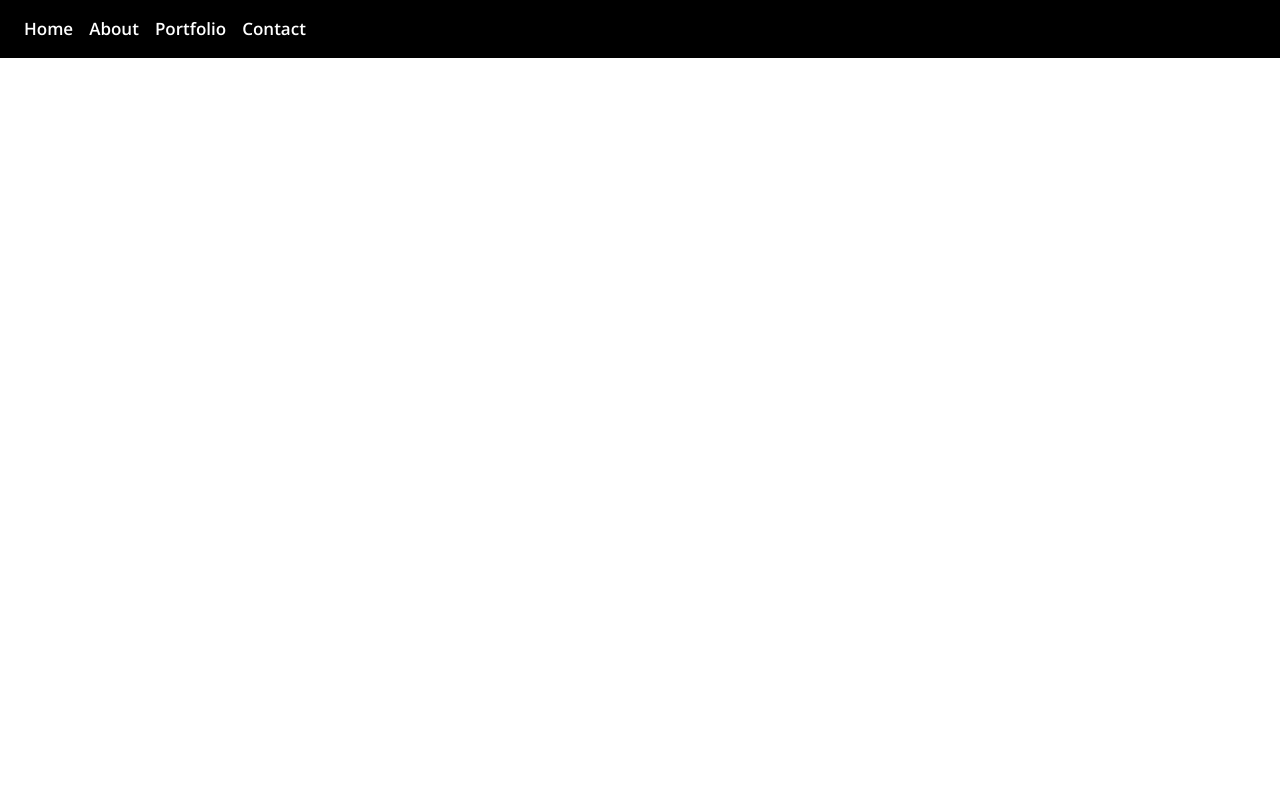
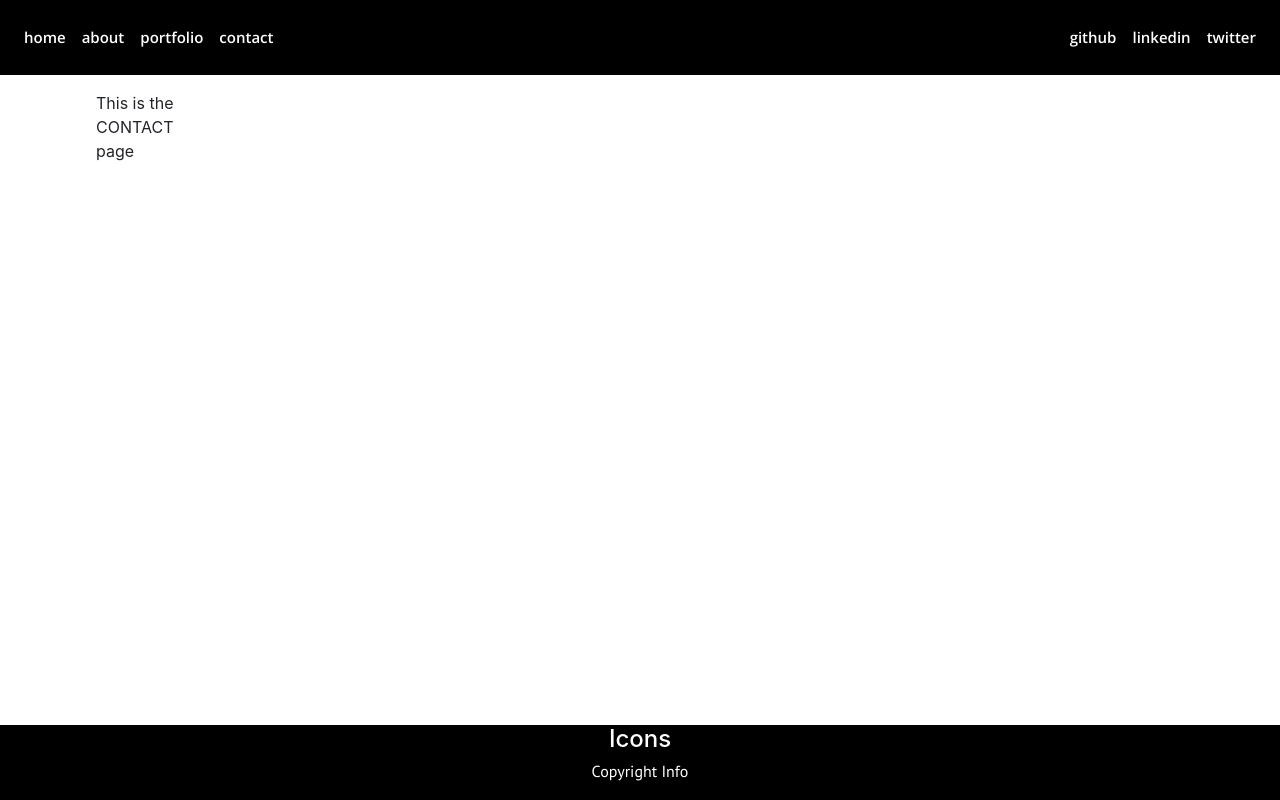
Before and after one commit to patruq/patruq.github.io, a React (Create React App) app in the folder personal-website/: page /routes/contact in a window 1280 px wide. Built offline with nearby package versions, Linux system fonts and the light colour scheme.

Commit message:
layout, navbar, footer

```diff
--- a/personal-website/package.json
+++ b/personal-website/package.json
@@ -12,6 +12,7 @@
     "react-dom": "^16.13.1",
     "react-router-dom": "^5.2.0",
     "react-scripts": "3.4.3",
+    "social-media-icons-react": "^1.1.2",
     "styled-components": "^5.2.0"
   },
   "scripts": {
--- a/personal-website/public/index.html
+++ b/personal-website/public/index.html
@@ -8,6 +8,7 @@
           integrity="sha384-fnmOCqbTlWIlj8LyTjo7mOUStjsKC4pOpQbqyi7RrhN7udi9RwhKkMHpvLbHG9Sr"
           crossorigin="anonymous">
     <link href="https://fonts.googleapis.com/css2?family=Open+Sans:wght@600&display=swap" rel="stylesheet">
+    <link href="https://fonts.googleapis.com/css2?family=PT+Sans&display=swap" rel="stylesheet">
     <meta name="viewport" content="width=device-width, initial-scale=1" />
     <meta name="theme-color" content="#000000" />
     <meta
@@ -29,7 +30,7 @@
       work correctly both with client-side routing and a non-root public URL.
       Learn how to configure a non-root public URL by running `npm run build`.
     -->
-    <title>React App</title>
+    <title>Create Title</title>
   </head>
   <body>
     <noscript>You need to enable JavaScript to run this app.</noscript>
--- a/personal-website/src/App.css
+++ b/personal-website/src/App.css
@@ -36,3 +36,7 @@
     transform: rotate(360deg);
   }
 }
+
+body {
+  margin: 0 auto;
+}
--- a/personal-website/src/App.js
+++ b/personal-website/src/App.js
@@ -1,13 +1,13 @@
 import React from 'react';
-import logo from './logo.svg';
 import './App.css';
 import '../node_modules/bootstrap/dist/css/bootstrap.min.css';
 import { BrowserRouter as Router, Route, Switch } from "react-router-dom";
 import { NavigationBar } from './components/nav-bar';
-import { Home } from './components/home'
-import { About } from './components/about'
-import { Portfolio} from './components/portfolio'
-import { Contact} from './components/contact'
+import Footer from './components/footer';
+import { Home } from './components/routes/home'
+import { About } from './components/routes/about'
+import { Portfolio} from './components/routes/portfolio'
+import { Contact} from './components/routes/contact'
 
 function App() {
   return (
@@ -16,11 +16,13 @@
         <NavigationBar />
         <Switch>
           <Route exact path="/" component={Home} />
-          <Route path="/about" component={About} />
-          <Route path="/portfolio" component={Portfolio} />
-          <Route path="/contact" component={Contact} />
+          <Route path="/routes/about" component={About} />
+          <Route path="/routes/portfolio" component={Portfolio} />
+          <Route path="/routes/contact" component={Contact} />
         </Switch>
       </Router>
+    <div className="page-container"></div>
+    <Footer />
     </React.Fragment>
   );
 }
--- /dev/null
+++ b/personal-website/src/assets/css/footer.css
@@ -0,0 +1,15 @@
+.copyright {
+    font-family: PT Sans;
+}
+
+.main-footer {
+    background-color: black;
+    background-size: 100% 100%;
+    bottom: 0;
+    color: white;
+    height: 75px;
+    margin: 0 auto;
+    position: absolute;
+    width: 100%;
+    text-align: center;
+}
--- /dev/null
+++ b/personal-website/src/components/footer.js
@@ -0,0 +1,17 @@
+import React from 'react';
+import '../assets/css/footer.css'
+
+const Feature = () => {
+    return (
+        <div className="main-footer">
+            <div className="icons">
+                <h4>Icons</h4>
+                <div className="copyright">
+                    <h6>Copyright Info</h6>
+                </div>
+            </div>
+        </div>
+    )
+}
+
+export default Feature;
--- a/personal-website/src/components/nav-bar.js
+++ b/personal-website/src/components/nav-bar.js
@@ -1,14 +1,21 @@
 import React from 'react';
-import { Nav, NavBar, Form, FormControl, Navbar } from 'react-bootstrap';
+import { Nav, NavBar, Navbar } from 'react-bootstrap';
 import styled from 'styled-components';
 
 const Styles = styled.div`
-  .navbar { background-color: #000000; }
+  .navbar {
+    background-color: #000000;
+    height: 75px;
+   }
+
   a, .navbar-nav, .navbar-light .nav-link {
     color: #FFFFFF;
     font-family: Open Sans;
-    font-size: 17px;
+    font-size: 15px;
     &:hover { color: gray; }
+  }
+  ./ml-auto {
+    color: white;
   }
 `;
 
@@ -18,10 +25,15 @@
       <Navbar.Toggle aria-controls="basic-navbar-nav"/>
       <Navbar.Collapse id="basic-navbar-nav">
         <Nav className="mr-auto">
-          <Nav.Item><Nav.Link href="/">Home</Nav.Link></Nav.Item>
-          <Nav.Item><Nav.Link href="/about">About</Nav.Link></Nav.Item>
-          <Nav.Item><Nav.Link href="/portfolio">Portfolio</Nav.Link></Nav.Item>
-          <Nav.Item><Nav.Link href="/contact">Contact</Nav.Link></Nav.Item>
+          <Nav.Item><Nav.Link href="/">home</Nav.Link></Nav.Item>
+          <Nav.Item><Nav.Link href="/routes/about">about</Nav.Link></Nav.Item>
+          <Nav.Item><Nav.Link href="/routes/portfolio">portfolio</Nav.Link></Nav.Item>
+          <Nav.Item><Nav.Link href="/routes/contact">contact</Nav.Link></Nav.Item>
+        </Nav>
+        <Nav className="ml-auto">
+          <Nav.Item><Nav.Link href="https://github.com/patruq" target="blank">github</Nav.Link></Nav.Item>
+          <Nav.Item><Nav.Link href="https://linkedin.com/in/patrickryanmccaul" target="blank">linkedin</Nav.Link></Nav.Item>
+          <Nav.Item><Nav.Link href="https://twitter.com/patruq" target="blank">twitter</Nav.Link></Nav.Item>
         </Nav>
       </Navbar.Collapse>
     </Navbar>
```
Also changed, not shown: personal-website/src/assets/images/twitter-logo.svg (added), personal-website/src/components/routes/about.js (renamed from personal-website/src/components/about.js), personal-website/src/components/routes/contact.js (renamed from personal-website/src/components/contact.js), personal-website/src/components/routes/home.js (renamed from personal-website/src/components/home.js), personal-website/src/components/routes/portfolio.js (renamed from personal-website/src/components/portfolio.js), 1 other file (tests, documents, lock files or other folders).
